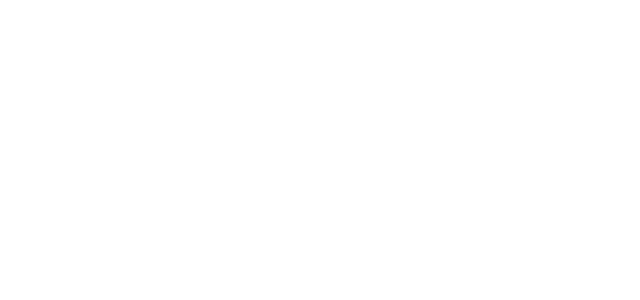
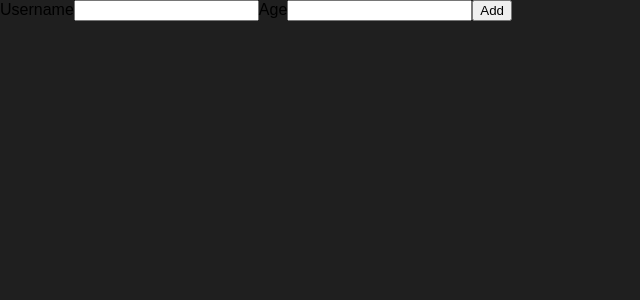
Before and after one commit to Khaled-Walid/add-user-ui, a React (Create React App) app: page / in a window 1280 px wide. Shown: the top 300 px of the page, without its empty margins (0-640 px from the left). Built offline with nearby package versions, Linux system fonts and the light colour scheme.

Commit message:
add AddNewUser component

```diff
--- a/src/App.js
+++ b/src/App.js
@@ -1,10 +1,10 @@
-import React from 'react';
-
+import React from "react";
+import AddNewUser from "./components/Users/AddNewUser";
 
 function App() {
   return (
     <div>
-
+      <AddNewUser></AddNewUser>
     </div>
   );
 }
--- /dev/null
+++ b/src/components/Users/AddNewUser.js
@@ -0,0 +1,15 @@
+function AddNewUser(props) {
+  function addUserHandler(event) {
+    event.preventDefault();
+  }
+  return (
+    <form onSubmit={addUserHandler}>
+      <label htmlFor="username">Username</label>
+      <input id="username" type="text" />
+      <label htmlFor="age">Age</label>
+      <input id="age" type="number" />
+      <button type="submit">Add</button>
+    </form>
+  );
+}
+export default AddNewUser;
--- a/src/index.css
+++ b/src/index.css
@@ -4,6 +4,7 @@
 
 html {
   font-family: sans-serif;
+  background-color: #1f1f1f;
 }
 
 body {
```
